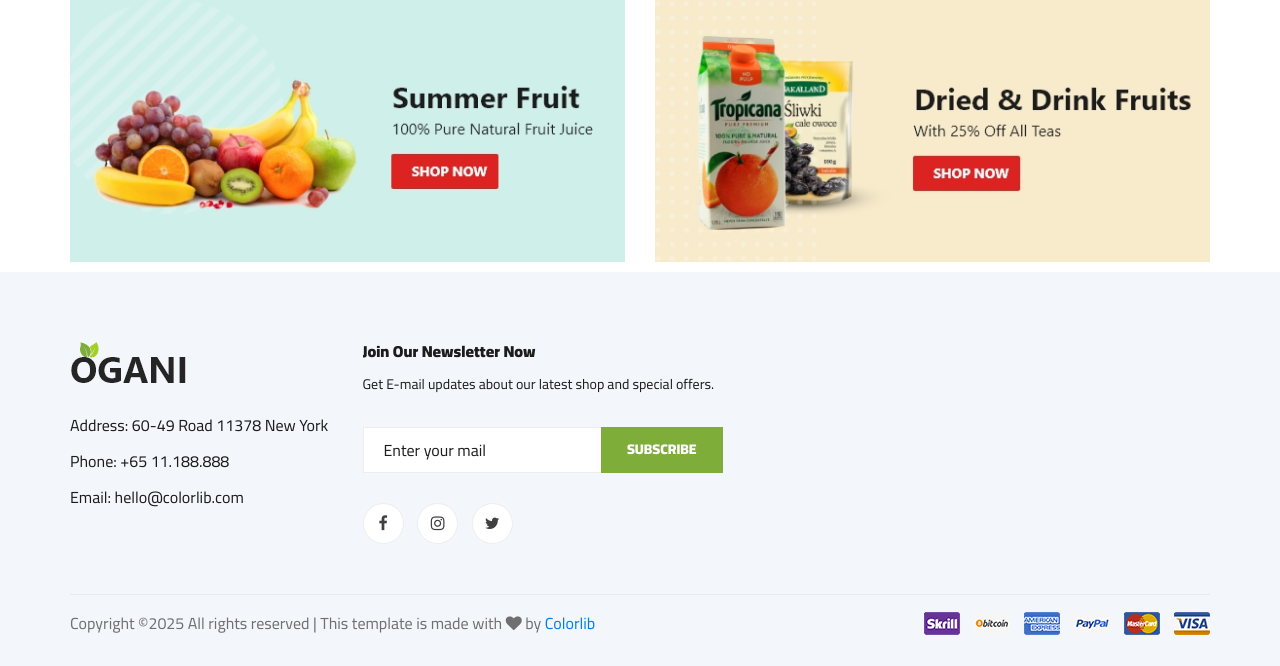
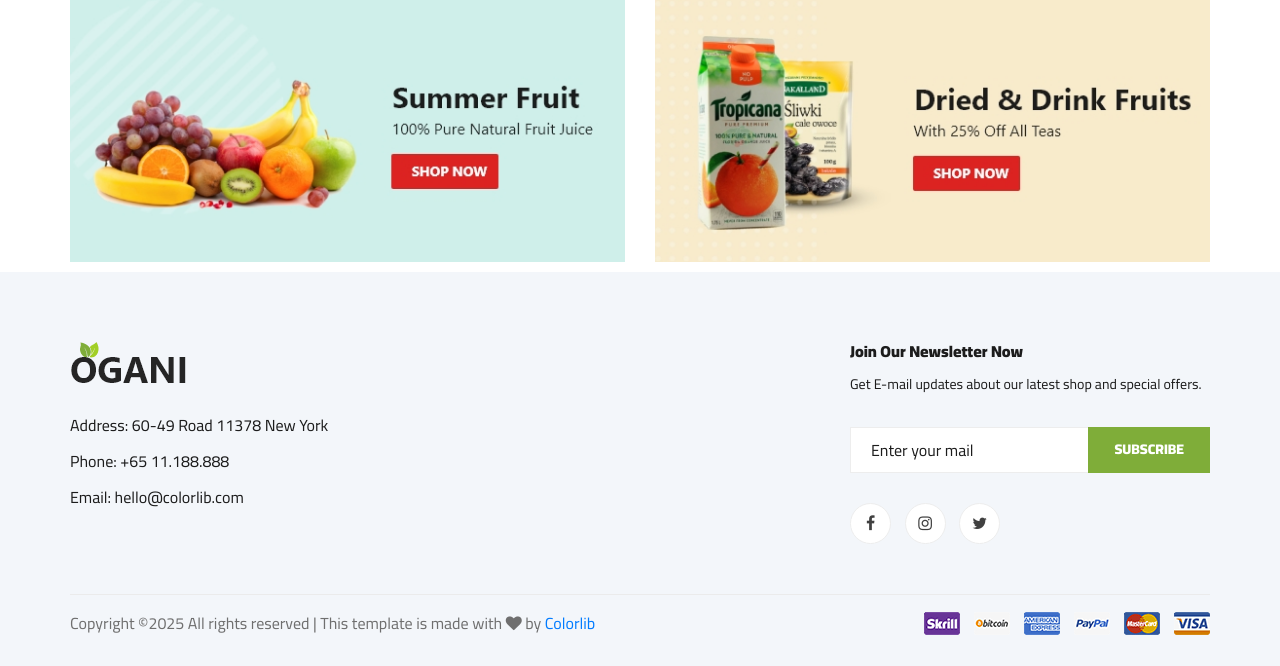
Before and after one commit to DiogoAug16/projeto-produtos-naturais, a Django app: page / in a window 1280 px wide. Shown: the part 979-1645 px from the top of the page. Run offline with Django 5.2, Linux system fonts and the light colour scheme; data that the repository does not hold is empty; some libraries are stand-ins or nearby versions.

Commit message:
fix: ajustar alinhamento do widget no rodapé

```diff
--- a/templates/includes/footer.html
+++ b/templates/includes/footer.html
@@ -16,7 +16,7 @@
                     </ul>
                 </div>
             </div>
-            <div class="col-lg-4 col-md-12">
+            <div class="col-lg-4 offset-lg-5 col-md-12">
                 <div class="footer__widget">
                     <h6>Join Our Newsletter Now</h6>
                     <p>Get E-mail updates about our latest shop and special offers.</p>
```
